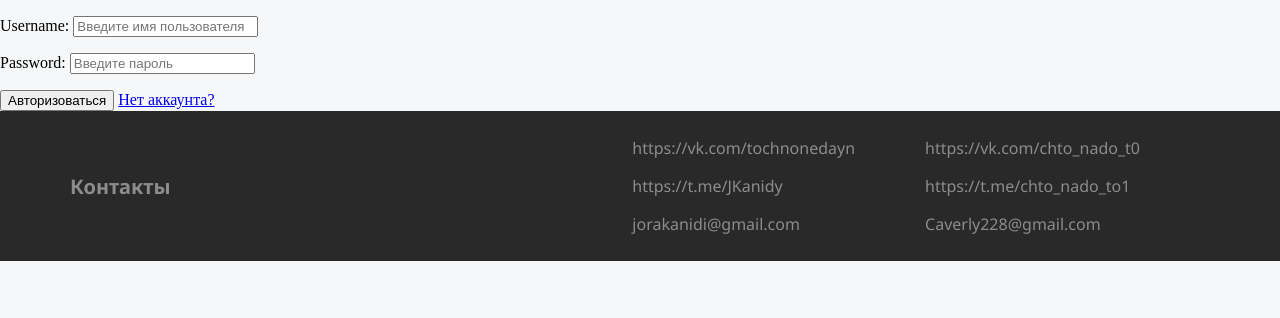
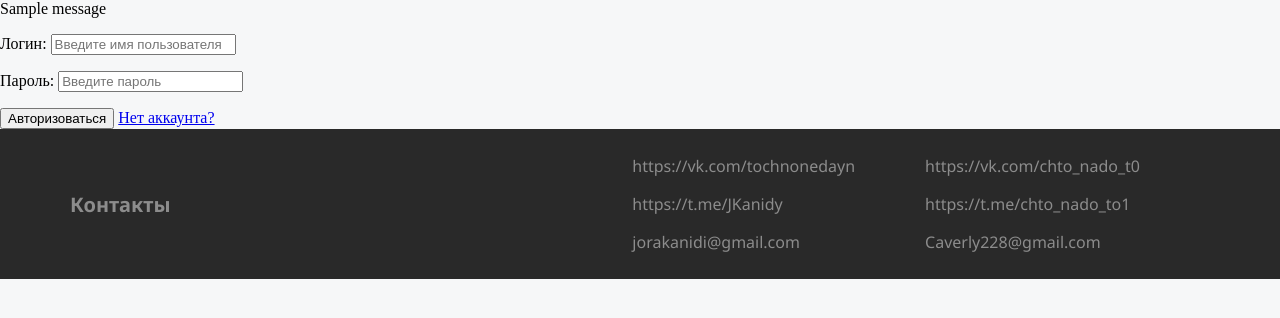
Before and after one commit to JKanidy/reservation, a Django app: page /users/login/ in a window 1280 px wide. Shown: the part 48-366 px from the top of the page. Run offline with Django 5.2, Linux system fonts and the light colour scheme; tables that the repository leaves empty hold one stand-in row (values such as "Sample post"); one stand-in notice (Sample message) is shown.

Commit message:
добавил варианты того, что видит пользователь в зависимостри от аккаунта

```diff
--- a/users/forms.py
+++ b/users/forms.py
@@ -2,30 +2,30 @@ from django.contrib.auth.forms import AuthenticationForm, UserCreationForm, User
 from users.models import User
 from django import forms
 class UserLoginForm(AuthenticationForm):
-    username = forms.CharField(widget=forms.TextInput(attrs={'class': 'form-control', 'placeholder': 'Введите имя пользователя'}))
-    password = forms.CharField(
+    username = forms.CharField(label='Логин', widget=forms.TextInput(attrs={'class': 'form-control', 'placeholder': 'Введите имя пользователя'}))
+    password = forms.CharField(label='Пароль',
         widget=forms.PasswordInput(attrs={'class': 'form-control', 'placeholder': 'Введите пароль'}))
     class Meta:
         model = User
-        fields = ('username', 'password')
+        fields = ('username', 'passwordП')
 
 class UserRegisterForm(UserCreationForm):
-    username = forms.CharField(
+    username = forms.CharField(label='Логин',
         widget=forms.TextInput(attrs={'class': 'form-control', 'placeholder': 'Введите имя пользователя'}))
-    password1 = forms.CharField(
+    password1 = forms.CharField(label='Пароль',
         widget=forms.PasswordInput(attrs={'class': 'form-control', 'placeholder': 'Введите пароль'}))
-    password2 = forms.CharField(
+    password2 = forms.CharField(label='Подтвердите пароль',
         widget=forms.PasswordInput(attrs={'class': 'form-control', 'placeholder': 'Подтвердите пароль'}))
     class Meta:
         model = User
         fields = ('username', 'password1', 'password2')
 
 class UserProfileForm(UserChangeForm):
-    first_name = forms.CharField(
+    first_name = forms.CharField(label='Имя',
         widget=forms.TextInput(attrs={'class': 'form-control', 'placeholder': 'Введите имя'}), required=False)
-    last_name = forms.CharField(
+    last_name = forms.CharField(label='Фамилия',
         widget=forms.TextInput(attrs={'class': 'form-control', 'placeholder': 'Введите фамилию'}), required=False)
-    username = forms.CharField(
+    username = forms.CharField(label='Логин',
         widget=forms.TextInput(attrs={'class': 'form-control', 'placeholder': 'Введите имя пользователя', 'readonly': True}))
     class Meta:
         model = User
--- a/users/templates/users/login.html
+++ b/users/templates/users/login.html
@@ -12,6 +12,9 @@
 {% block main %}
     <form action=" {% url 'users:login' %}" method="post">
         {% csrf_token %}
+        {% for message in messages %}
+            {{ message }}
+        {% endfor %}
         {{ form.as_p }}
     <input type="submit" value="Авторизоваться">
     <a href="{% url 'users:registration' %}">Нет аккаунта?</a>
--- a/users/urls.py
+++ b/users/urls.py
@@ -1,5 +1,5 @@
 from django.urls import path
-from users.views import login, registration, cabinet
+from users.views import login, registration, cabinet, logout
 
 app_name = 'users'
 
@@ -7,4 +7,5 @@ urlpatterns = [
     path('login/', login, name='login'),
     path('registration/', registration, name='registration'),
     path('cabinet/', cabinet, name='cabinet'),
+    path('logout/', logout, name='logout'),
 ]
--- a/users/views.py
+++ b/users/views.py
@@ -1,7 +1,7 @@
 from django.shortcuts import render, HttpResponseRedirect
 from users.models import User
 from users.forms import UserLoginForm, UserRegisterForm, UserProfileForm
-from django.contrib import auth
+from django.contrib import auth, messages
 from django.urls import reverse
 
 # Create your views here.
@@ -27,6 +27,7 @@ def registration(request):
         form = UserRegisterForm(data=request.POST)
         if form.is_valid():
             form.save()
+            messages.success(request, 'Вы успешно зарегистрировались!')
             return HttpResponseRedirect(reverse('users:login'))
     else:
         form = UserRegisterForm()
@@ -37,7 +38,7 @@ def registration(request):
 
 def cabinet(request):
     if request.method == 'POST':
-        form = UserRegisterForm(instance=request.user, data=request.POST)
+        form = UserProfileForm(instance=request.user, data=request.POST)
         if form.is_valid():
             form.save()
             return HttpResponseRedirect(reverse('users:cabinet'))
@@ -49,3 +50,7 @@ def cabinet(request):
                'form': form,
                }
     return render(request, 'users/cabinet.html', context)
+
+def logout(request):
+    auth.logout(request)
+    return HttpResponseRedirect(reverse('index'))
```
Also changed, not shown: products/templates/products/base.html (+14 -0 lines).
